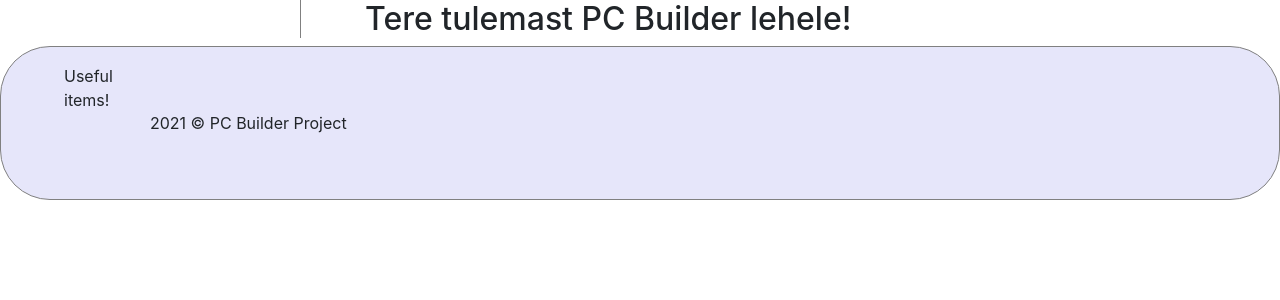
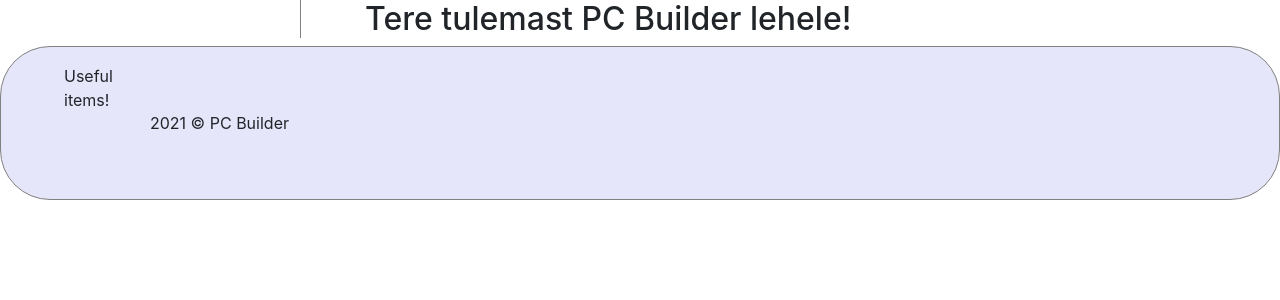
Before and after one commit to anniks2010/PC_Builder_Project, a PHP site: page / in a window 1280 px wide. Shown: the part 230-530 px from the top of the page. Run offline with PHP 8.4, Linux system fonts and the light colour scheme.

Commit message:
new branch

```diff
--- a/footer.php
+++ b/footer.php
@@ -2,5 +2,5 @@
     <?php
     echo date("Y");
     ?>
-    &copy; PC Builder Project
+    &copy; PC Builder
 </footer>
```
